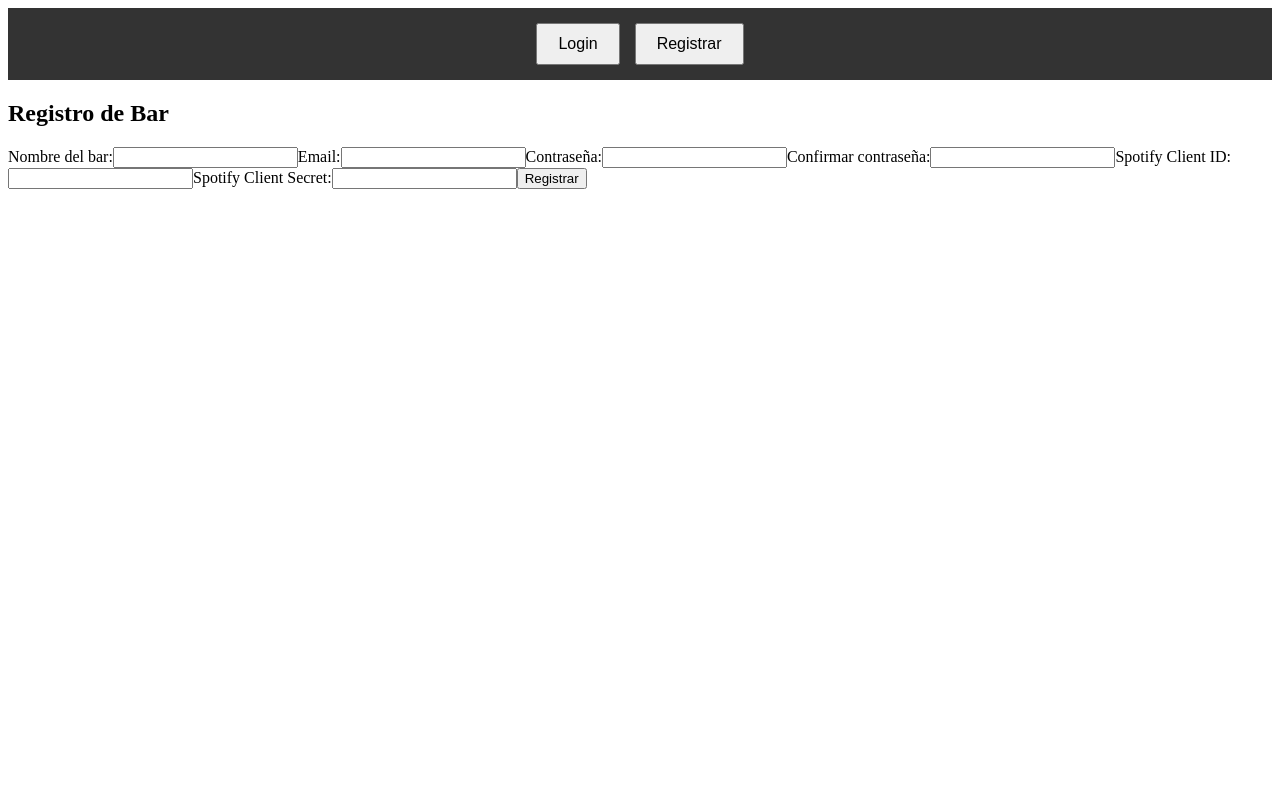
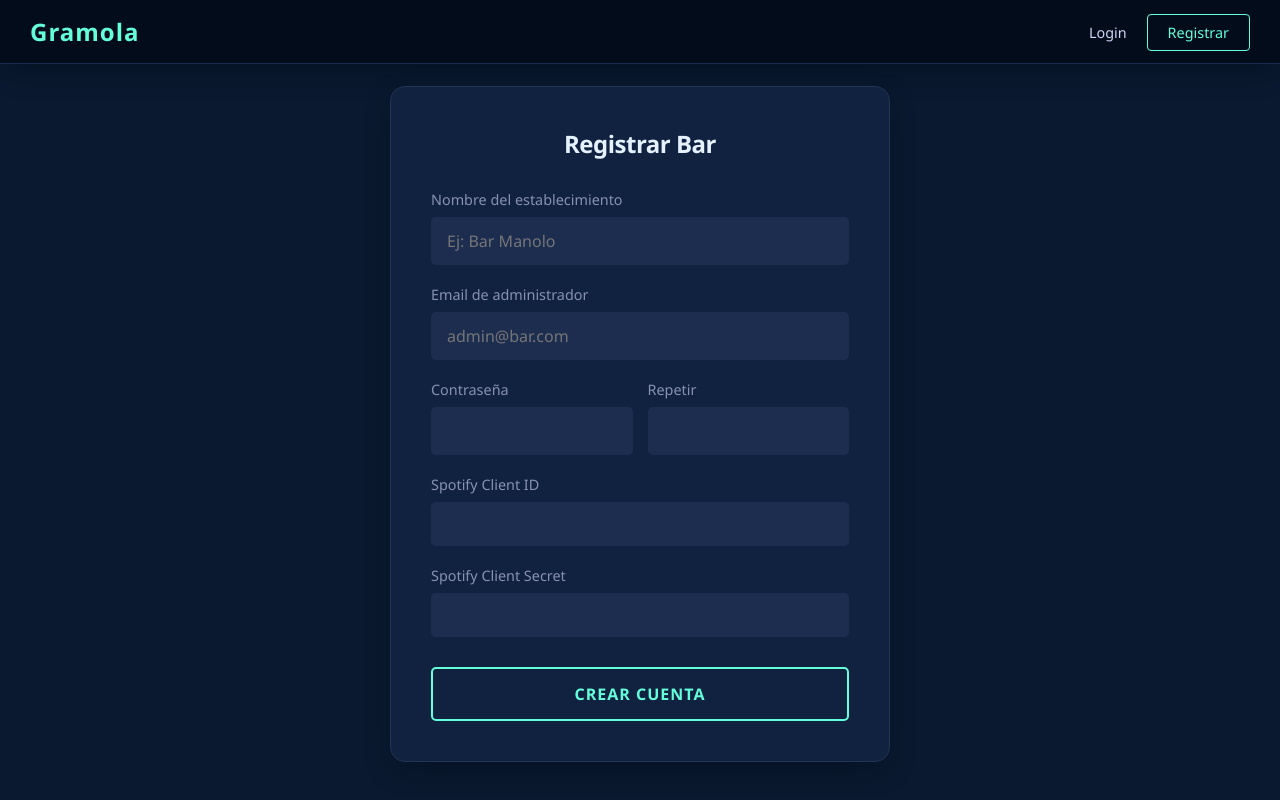
Before and after one commit to GonzaloMorenoAntona/practica-gramola, an Angular app in the folder gramola2/: page /register in a window 1280 px wide. Built offline with nearby package versions, Linux system fonts and the light colour scheme.

Commit message:
pagina ordenada y dejada bonita

```diff
--- a/gramola2/src/app/app.html
+++ b/gramola2/src/app/app.html
@@ -4,16 +4,54 @@
   <app-payment></app-payment>
 </div> -->
 
-<nav style="background-color: #333; padding: 15px; margin-bottom: 20px; text-align: center;">
-
-  <button routerLink="/login" style="padding: 10px 20px; font-size: 16px; margin-right: 15px; cursor: pointer;">
-     Login
-  </button>
-
-  <button routerLink="/register" style="padding: 10px 20px; font-size: 16px; cursor: pointer;">
-    Registrar
-  </button>
-
+<nav class="main-navbar">
+  <div class="nav-brand">Gramola</div>
+  <div class="nav-links">
+    <a routerLink="/login" routerLinkActive="active">Login</a>
+    <a routerLink="/register" routerLinkActive="active" class="btn-register">Registrar</a>
+  </div>
 </nav>
 
-<router-outlet></router-outlet>
+<div class="content-wrapper">
+  <router-outlet></router-outlet>
+</div>
+
+<style>
+  .main-navbar {
+    display: flex;
+    justify-content: space-between;
+    align-items: center;
+    padding: 15px 30px;
+    /* CAMBIO: Azul muy oscuro, casi negro, pero azul */
+    background-color: #020c1b;
+    border-bottom: 1px solid #1d2d50;
+    box-shadow: 0 10px 30px -10px rgba(2, 12, 27, 0.7);
+  }
+  .nav-brand {
+    font-size: 1.5rem;
+    font-weight: bold;
+    color: #64ffda; /* Logo en Cian */
+    letter-spacing: 1px;
+  }
+  .nav-links a {
+    margin-left: 20px;
+    color: #ccd6f6;
+    font-weight: 500;
+  }
+  .nav-links a.active, .nav-links a:hover {
+    color: #64ffda;
+    text-decoration: none;
+  }
+  .nav-links .btn-register {
+    border: 1px solid #64ffda;
+    color: #64ffda !important;
+    padding: 8px 20px;
+    border-radius: 4px;
+    background-color: transparent;
+    transition: all 0.2s;
+  }
+  .nav-links .btn-register:hover {
+    background-color: rgba(100, 255, 218, 0.1);
+    transform: none; /* Quitamos el zoom para ser más sutiles */
+  }
+</style>
--- a/gramola2/src/app/client/client.html
+++ b/gramola2/src/app/client/client.html
@@ -1,100 +1,107 @@
-<div class="card search-card" style="border-left: 5px solid #1db954;">
-  <div class="card-header">
-    <strong class="card-title">🔍 Buscar Canción</strong>
+<div class="card" style="border-left: 5px solid #0a192f;"> <div class="card-header">
+    <strong class="card-title">Buscar Canción</strong>
   </div>
 
   <div class="list" style="padding: 15px; display: flex; gap: 10px;">
-    <input type="text" [(ngModel)]="searchQuery" (keyup.enter)="search()"
-           placeholder="Escribe título o artista" style="flex-grow: 1; padding: 10px; font-size: 16px;">
-    <button class="link-btn" (click)="search()" style="font-weight: bold;">Buscar</button>
+    <input type="text"
+           [(ngModel)]="searchQuery"
+           (keyup.enter)="search()"
+           placeholder="Escribe título o artista..."
+           style="flex-grow: 1; padding: 10px; background-color: #f0f2f5; border: 1px solid #ccc; color: #333; border-radius: 4px;">
+
+    <button class="link-btn" (click)="search()" style="background-color: #0a192f; color: white;">Buscar</button>
   </div>
 
-  <div class="list" *ngIf="searchResults.length > 0" style="background: #f9f9f9; border-bottom: 1px solid #ddd;">
-      <div style="display: flex; justify-content: space-between; align-items: center; padding: 10px 15px; border-bottom: 1px solid #eee;">
-          <h4 style="margin: 0;">Resultados:</h4>
-          <button (click)="clearSearch()" style="background: #ff5555; color: white; border: none; border-radius: 4px; padding: 5px 10px; cursor: pointer; font-weight: bold;">✖ Cerrar</button>
+  <div class="list" *ngIf="searchResults.length > 0" style="background: #fff; border-top: 1px solid #eee;">
+      <div style="display: flex; justify-content: space-between; align-items: center; padding: 10px 15px; background: #f8f9fa;">
+          <span style="font-weight: bold; color: #555;">Resultados</span>
+          <button (click)="clearSearch()" style="background: transparent; color: #999; border: none; cursor: pointer;">Cerrar ✕</button>
       </div>
 
       <table style="width: 100%; border-collapse: collapse;">
         <tbody>
           <tr *ngFor="let track of searchResults" style="border-bottom: 1px solid #eee;">
-            <td style="padding: 8px;">
-              <img [src]="track.album.images[2]?.url" width="40" style="vertical-align: middle; margin-right: 10px; border-radius: 4px;">
-              <span style="font-weight: bold;">{{ track.name }}</span><br>
+            <td style="width: 60px; padding: 10px;">
+              <img [src]="track.album.images[2]?.url" width="50" height="50" style="border-radius: 4px; display: block; object-fit: cover;">
+            </td>
+
+            <td style="padding: 10px;">
+              <div style="font-weight: 600; color: #333; font-size: 15px;">{{ track.name }}</div>
               <small style="color: #666;">{{ track.artists[0].name }}</small>
             </td>
-            <td style="text-align: right;">
-              <button class="link-btn" (click)="openPaymentModal(track)" style="background: #333; color: white; border-radius: 20px; padding: 8px 15px;">
-                Comprar ({{ songPrice }} €)
+
+            <td style="text-align: right; padding: 10px;">
+              <button class="link-btn" (click)="openPaymentModal(track)" style="font-size: 13px; background-color: #0a192f; border-radius: 4px;">
+                Comprar {{ songPrice }} €
               </button>
             </td>
           </tr>
         </tbody>
       </table>
   </div>
-  <div class="error" *ngIf="searchError" style="padding: 15px; color: red;">{{ searchError }}</div>
+
+  <div *ngIf="searchError" style="padding: 15px; color: #d32f2f;">{{ searchError }}</div>
 </div>
 
-<div class="card" *ngIf="currentTrack" style="background: linear-gradient(135deg, #1db954 0%, #101010 100%); color: white; border: none; margin-bottom: 25px;">
-  <div class="card-header" style="background: transparent; border-bottom: 1px solid rgba(255,255,255,0.1);">
-    <strong class="card-title" style="font-size: 1.1em;">🔊 Sonando Ahora</strong>
+<div class="card" *ngIf="currentTrack" style="border-left: 5px solid #0a192f;"> <div class="card-header">
+    <strong class="card-title">Sonando Ahora</strong>
   </div>
-  <div class="list" style="padding: 25px; display: flex; align-items: center; gap: 20px;">
-    <img [src]="currentTrack.album.images[0]?.url" width="120" height="120" style="border-radius: 8px; box-shadow: 0 10px 30px rgba(0,0,0,0.5); object-fit: cover;">
-    <div style="flex-grow: 1;">
-      <h2 style="margin: 0 0 10px 0; font-size: 2em; line-height: 1.1;">{{ currentTrack.name }}</h2>
-      <p style="margin: 0; font-size: 1.3em; opacity: 0.9;">{{ currentTrack.artists[0].name }}</p>
-      <small style="opacity: 0.7; font-style: italic; display: block; margin-top: 5px;">{{ currentTrack.album.name }}</small>
+  <div class="list" style="padding: 20px; display: flex; align-items: center; gap: 20px;">
+    <img [src]="currentTrack.album.images[0]?.url" width="80" height="80" style="border-radius: 4px; box-shadow: 0 4px 8px rgba(0,0,0,0.1);">
+    <div>
+      <h2 style="margin: 0 0 5px 0; font-size: 1.3em; color: #333;">{{ currentTrack.name }}</h2>
+      <p style="margin: 0; font-size: 1em; color: #555;">{{ currentTrack.artists[0].name }}</p>
     </div>
   </div>
 </div>
 
 <div class="card">
-  <div class="card-header" style="background: #333; color: white;">
-    <strong class="card-title">🎹 Cola Real de Spotify</strong><br>
-    <small style="font-size: 0.8em; color: #ccc;">(Se actualiza automáticamente)</small>
+  <div class="card-header">
+    <strong class="card-title">Cola de Reproducción</strong>
   </div>
 
-  <div class="list" *ngIf="queue.length > 0">
-    <table style="width: 100%; border-collapse: collapse;">
+  <div class="list">
+    <table *ngIf="queue.length > 0">
       <thead>
-        <tr style="color: #888; text-align: left; border-bottom: 1px solid #ddd;">
-          <th style="padding: 10px;">#</th><th>Portada</th><th>Título</th><th>Artista</th>
+        <tr style="background: #f8f9fa; color: #777; font-size: 0.9em;">
+          <th style="width: 40px; text-align: center;">#</th>
+          <th style="width: 60px;">Portada</th>
+          <th>Título</th>
+          <th>Artista</th>
         </tr>
       </thead>
       <tbody>
-        <tr *ngFor="let track of queue; let i = index" style="border-bottom: 1px solid #eee;">
-          <td style="padding: 10px;">{{ i + 1 }}</td>
+        <tr *ngFor="let track of queue; let i = index" style="border-bottom: 1px solid #f5f5f5;">
+          <td style="text-align: center; color: #333; font-weight: bold;">{{ i + 1 }}</td>
           <td>
-            <img [src]="track.album.images[0]?.url || 'assets/no-image.png'" width="40" height="40" style="border-radius: 4px; object-fit: cover; vertical-align: middle;">
+            <img [src]="track.album.images[2]?.url" width="40" style="border-radius: 2px; vertical-align: middle;">
           </td>
-          <td style="font-weight: 500;">{{ track.name }}</td>
+          <td style="font-weight: 500; color: #333;">{{ track.name }}</td>
           <td style="color: #666;">{{ track.artists[0].name }}</td>
         </tr>
       </tbody>
     </table>
-  </div>
 
-  <div class="list" *ngIf="queue.length === 0" style="padding: 20px; text-align: center; color: #666;">
-    <p>📭 La cola de Spotify está vacía.</p>
+    <div *ngIf="queue.length === 0" style="padding: 30px; text-align: center; color: #999;">
+      La cola está vacía.
+    </div>
   </div>
 </div>
 
-<div *ngIf="showPaymentModal" style="position: fixed; top: 0; left: 0; width: 100%; height: 100%; background: rgba(0,0,0,0.8); z-index: 2000; display: flex; justify-content: center; align-items: center;">
-  <div style="background: white; padding: 30px; border-radius: 8px; width: 400px; text-align: center; box-shadow: 0 5px 15px rgba(0,0,0,0.3);">
-    <h3 style="margin-top: 0;">Confirmar Pago</h3>
-    <p>Canción: <strong>{{ selectedTrack?.name }}</strong></p>
-    <p>Precio: <strong style="color: #1db954;">1,00 €</strong></p>
-
-    <div style="margin: 20px 0; padding: 15px; border: 1px solid #ccc; background: #f9f9f9; border-radius: 4px;">
+<div *ngIf="showPaymentModal" style="position: fixed; top: 0; left: 0; width: 100%; height: 100%; background: rgba(0,0,0,0.6); z-index: 1000; display: flex; justify-content: center; align-items: center;">
+  <div style="background: white; padding: 25px; border-radius: 8px; width: 400px; box-shadow: 0 10px 25px rgba(0,0,0,0.2);">
+    <h3 style="margin-top: 0; color: #0a192f;">Confirmar Pago</h3>
+    <div style="margin: 20px 0;">
+      <p>Canción: <strong>{{ selectedTrack?.name }}</strong></p>
+      <p>Importe: <strong style="color: #0a192f;">{{ songPrice }} €</strong></p> </div>
+    <div style="padding: 10px; border: 1px solid #ddd; background: #f9f9f9; margin-bottom: 20px;">
       <div id="card-element"></div>
     </div>
+    <div *ngIf="paymentError" style="color: red; margin-bottom: 15px;">{{ paymentError }}</div>
+    <div style="display: flex; justify-content: flex-end; gap: 10px;">
+      <button (click)="cancelPayment()" class="link-btn" style="background: #eee; color: #555;">Cancelar</button>
 
-    <div *ngIf="paymentError" style="color: red; margin-bottom: 15px;">{{ paymentError }}</div>
-
-    <div style="display: flex; justify-content: space-between;">
-      <button (click)="cancelPayment()" [disabled]="isProcessing" style="padding: 10px 20px; cursor: pointer; border: 1px solid #ccc; background: #eee; border-radius: 4px;">Cancelar</button>
-      <button (click)="confirmPayment()" [disabled]="isProcessing" style="background: #1db954; color: white; padding: 10px 20px; border: none; font-weight: bold; cursor: pointer; border-radius: 4px;">
+      <button (click)="confirmPayment()" class="link-btn" [disabled]="isProcessing" style="background: #0a192f; color: white;">
         {{ isProcessing ? 'Procesando...' : 'Pagar Ahora' }}
       </button>
     </div>
--- a/gramola2/src/app/devices/devices.html
+++ b/gramola2/src/app/devices/devices.html
@@ -1,12 +1,12 @@
 <div class="card">
   <div class="card-header">
-    <strong class="card-title">📡 Dispositivos</strong>
+    <strong class="card-title">Dispositivos</strong>
     <button class="link-btn" type="button" (click)="getDevices()">Actualizar</button>
   </div>
   <div class="list">
     <div class="row" *ngFor="let device of devices">
       <span>
-        <span *ngIf="device.is_active">🔊</span>
+        <span *ngIf="device.is_active"></span>
         {{ device.name }}
         <span *ngIf="device.is_active" style="color: green; font-weight: bold;">(Activo)</span>
       </span>
--- a/gramola2/src/app/login/login.html
+++ b/gramola2/src/app/login/login.html
@@ -1,25 +1,34 @@
-<form class = "custom-form" [formGroup]="loginForm" (ngSubmit)="onSubmit()">
-    <h2> Login</h2>
-    <div class="form-group">
-        <label for="email">Email:</label>
-        <input type="email" id="email" name="email" formControlName="email" required placeholder ="Enter your email">
-    </div>
-    <div style="margin-top: 15px; text-align: center;">
-    <a routerLink="/forgot-password" style="color: #1db954; cursor: pointer;">
-        ¿Has olvidado tu contraseña?
-    </a>
-    </div>
+<div class="centered-container">
+  <div class="auth-card">
+    <form [formGroup]="loginForm" (ngSubmit)="onSubmit()">
+      <h2>Iniciar Sesión</h2>
 
-    <!-- Mostrar errores -->
-    <div *ngIf="this.loginForm.controls['email'].errors?.['required']">Email is required.</div>
-    <div *ngIf="this.loginForm.controls['email'].errors?.['email']">Please enter a valid email address.</div>
+      <div class="form-group">
+        <label for="email">Correo Electrónico</label>
+        <input type="email" id="email" formControlName="email" placeholder="tu@email.com">
 
-    <div class="form-group">
-        <label for="password">Password:</label>
-        <input type="password" id="password" name="password" class="form-control" formControlName="password" required>
-    </div>
-    <div *ngIf="error" style="color: red; margin-bottom: 10px; font-weight: bold;">
+        <div *ngIf="loginForm.controls['email'].touched && loginForm.controls['email'].errors?.['required']" class="error-msg">
+          El email es obligatorio.
+        </div>
+        <div *ngIf="loginForm.controls['email'].touched && loginForm.controls['email'].errors?.['email']" class="error-msg">
+          Introduce un email válido.
+        </div>
+      </div>
+
+      <div class="form-group">
+        <label for="password">Contraseña</label>
+        <input type="password" id="password" formControlName="password" placeholder="••••••••">
+      </div>
+
+      <div *ngIf="error" class="error-msg" style="margin-bottom: 15px;">
         {{ error }}
-    </div>
-    <button type="submit" class="btn btn-primary">Login</button>
-</form>
+      </div>
+
+      <button type="submit" [disabled]="!loginForm.valid">ENTRAR</button>
+
+      <div style="margin-top: 20px;">
+        <a routerLink="/forgot-password">¿Has olvidado tu contraseña?</a>
+      </div>
+    </form>
+  </div>
+</div>
--- a/gramola2/src/app/playlists/playlists.html
+++ b/gramola2/src/app/playlists/playlists.html
@@ -1,6 +1,6 @@
 <div class="card">
   <div class="card-header">
-    <strong class="card-title">📂 Mis Playlists</strong>
+    <strong class="card-title">Mis Playlists</strong>
     <button class="link-btn" type="button" (click)="getPlaylists()">Recargar</button>
   </div>
   <div class="list">
--- a/gramola2/src/app/register/register.html
+++ b/gramola2/src/app/register/register.html
@@ -1,30 +1,44 @@
-<!-- register.component.html -->
-<div>
-  <h2>Registro de Bar</h2>
-  <label>Nombre del bar:</label>
-  <input [(ngModel)]="bar" name="barName" type="text">
+<div class="centered-container">
+  <div class="auth-card" style="max-width: 500px;"> <h2>Registrar Bar</h2>
 
-  <label>Email:</label>
-  <input [(ngModel)]="email" name="email" type="email">
+    <div class="form-group">
+      <label>Nombre del establecimiento</label>
+      <input [(ngModel)]="bar" name="barName" type="text" placeholder="Ej: Bar Manolo">
+    </div>
 
-  <label>Contraseña:</label>
-  <input [(ngModel)]="pwd1" name="pwd1" type="password">
+    <div class="form-group">
+      <label>Email de administrador</label>
+      <input [(ngModel)]="email" name="email" type="email" placeholder="admin@bar.com">
+    </div>
 
-  <label>Confirmar contraseña:</label>
-  <input [(ngModel)]="pwd2" name="pwd2" type="password">
+    <div style="display: flex; gap: 15px;">
+      <div class="form-group" style="flex: 1;">
+        <label>Contraseña</label>
+        <input [(ngModel)]="pwd1" name="pwd1" type="password">
+      </div>
+      <div class="form-group" style="flex: 1;">
+        <label>Repetir</label>
+        <input [(ngModel)]="pwd2" name="pwd2" type="password">
+      </div>
+    </div>
 
-  <label>Spotify Client ID:</label>
-  <input [(ngModel)]="clientId" name="clientId" type="text">
+    <div class="form-group">
+      <label>Spotify Client ID</label>
+      <input [(ngModel)]="clientId" name="clientId" type="text" style="font-family: monospace;">
+    </div>
 
-  <label>Spotify Client Secret:</label>
-  <input [(ngModel)]="clientSecret" name="clientSecret" type="text">
+    <div class="form-group">
+      <label>Spotify Client Secret</label>
+      <input [(ngModel)]="clientSecret" name="clientSecret" type="text" style="font-family: monospace;">
+    </div>
 
-  <button (click)="registrar()">Registrar</button>
+    <button (click)="registrar()">CREAR CUENTA</button>
 
-  <div *ngIf="registroOK" style="color: green;">
-    ¡Registro exitoso! Revisa tu correo para confirmar.
-  </div>
-  <div *ngIf="registroKO" style="color: red;">
-    Error en el registro. Por favor, inténtalo de nuevo.
+    <div *ngIf="registroOK" class="success-msg">
+      <b>¡Registro exitoso!</b><br> Revisa tu correo para confirmar la cuenta.
+    </div>
+    <div *ngIf="registroKO" class="error-msg">
+      Error en el registro. Por favor, inténtalo de nuevo.
+    </div>
   </div>
 </div>
--- a/gramola2/src/styles.css
+++ b/gramola2/src/styles.css
@@ -1 +1,136 @@
-/* You can add global styles to this file, and also import other style files */
+/* Reset básico y fuente */
+* {
+  box-sizing: border-box;
+  margin: 0;
+  padding: 0;
+  font-family: 'Segoe UI', Tahoma, Geneva, Verdana, sans-serif;
+}
+
+body, html {
+  height: 100%;
+  /* CAMBIO: De negro a Azul Marino Profundo */
+  background-color: #0a192f;
+  color: #ccd6f6; /* Texto gris muy claro, casi blanco */
+}
+
+/* --- CLASES DE UTILIDAD PARA TARJETAS --- */
+.centered-container {
+  display: flex;
+  justify-content: center;
+  align-items: center;
+  min-height: calc(100vh - 80px);
+  padding: 20px;
+}
+
+/* La tarjeta bonita donde va el login/registro */
+.auth-card {
+  /* CAMBIO: Azul noche para las tarjetas */
+  background-color: #112240;
+  padding: 40px;
+  border-radius: 15px;
+  box-shadow: 0 10px 30px -10px rgba(2, 12, 27, 0.7); /* Sombra más integrada */
+  width: 100%;
+  max-width: 400px;
+  text-align: center;
+  border: 1px solid #233554; /* Borde sutil */
+}
+
+.auth-card h2 {
+  margin-bottom: 30px;
+  font-weight: 700;
+  color: #e6f1ff; /* Blanco azulado */
+  letter-spacing: -0.5px;
+}
+
+/* --- FORMULARIOS --- */
+.form-group {
+  margin-bottom: 20px;
+  text-align: left;
+}
+
+.form-group label {
+  display: block;
+  margin-bottom: 8px;
+  font-size: 0.9rem;
+  color: #8892b0; /* Azul grisáceo para etiquetas */
+  font-weight: 500;
+}
+
+.form-control, input[type="text"], input[type="email"], input[type="password"] {
+  width: 100%;
+  padding: 12px 15px;
+  /* CAMBIO: Fondo del input un poco más claro que la tarjeta */
+  background-color: #1d2d50;
+  border: 1px solid transparent;
+  border-radius: 5px;
+  color: #e6f1ff;
+  font-size: 1rem;
+  transition: all 0.3s ease;
+}
+
+/* Efecto al hacer clic en el input */
+.form-control:focus, input:focus {
+  outline: none;
+  background-color: #172a45;
+  /* CAMBIO: Borde Cian Brillante */
+  border-color: #64ffda;
+  box-shadow: 0 0 0 2px rgba(100, 255, 218, 0.1);
+}
+
+/* --- BOTONES --- */
+button, .btn-primary {
+  width: 100%;
+  padding: 14px;
+  /* CAMBIO: Botón transparente con borde Cian (Estilo "Ghost") o Sólido */
+  background-color: transparent;
+  color: #64ffda;
+  border: 2px solid #64ffda; /* Borde de neón */
+  border-radius: 5px; /* Bordes menos redondos para un look más "tech" */
+  font-size: 1rem;
+  font-weight: bold;
+  cursor: pointer;
+  text-transform: uppercase;
+  letter-spacing: 1px;
+  transition: all 0.25s cubic-bezier(0.645, 0.045, 0.355, 1);
+  margin-top: 10px;
+}
+
+button:hover, .btn-primary:hover {
+  /* Al pasar el mouse, se rellena de color cian */
+  background-color: rgba(100, 255, 218, 0.1);
+  transform: translateY(-3px); /* Flota un poco hacia arriba */
+  box-shadow: 0 5px 15px rgba(100, 255, 218, 0.2);
+}
+
+/* Si quieres el botón relleno sólido por defecto, usa esto en su lugar: */
+/*
+button {
+  background-color: #64ffda;
+  color: #0a192f;
+  border: none;
+}
+*/
+
+/* Enlaces */
+a {
+  color: #8892b0;
+  text-decoration: none;
+  font-size: 0.9rem;
+  transition: color 0.3s;
+}
+
+a:hover {
+  color: #64ffda; /* Cian al pasar el ratón */
+  text-decoration: underline;
+}
+
+/* Mensajes */
+.error-msg {
+  color: #ff6b6b; /* Rojo suave */
+  font-size: 0.85rem;
+  margin-top: 5px;
+}
+.success-msg {
+  color: #64ffda; /* El mismo cian para éxito */
+  margin-top: 15px;
+}
```
Also changed, not shown: gramola2/src/app/devices/devices.css (+70 -7 lines), gramola2/src/app/music/music.css (+83 -23 lines), gramola2/src/app/music/music.html (+27 -15 lines), gramola2/src/app/playlists/playlists.css (+74 -8 lines).
